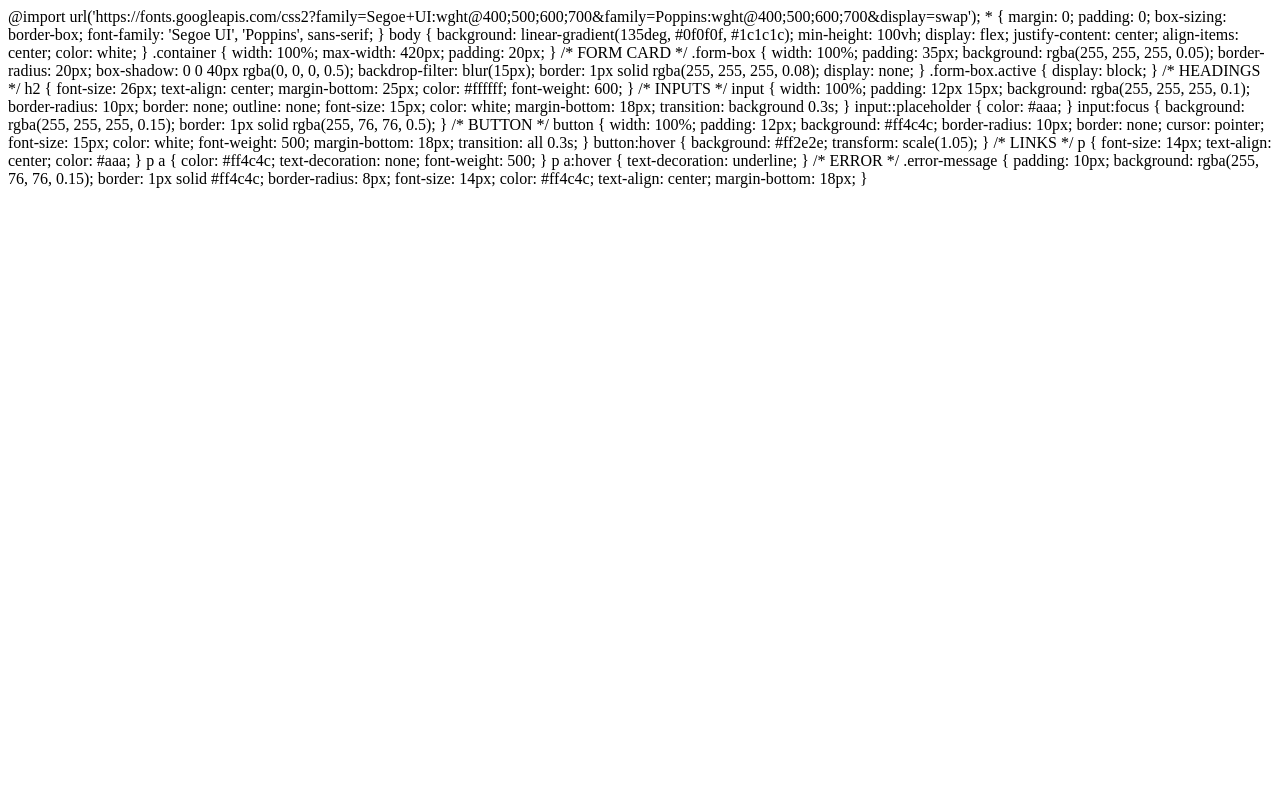
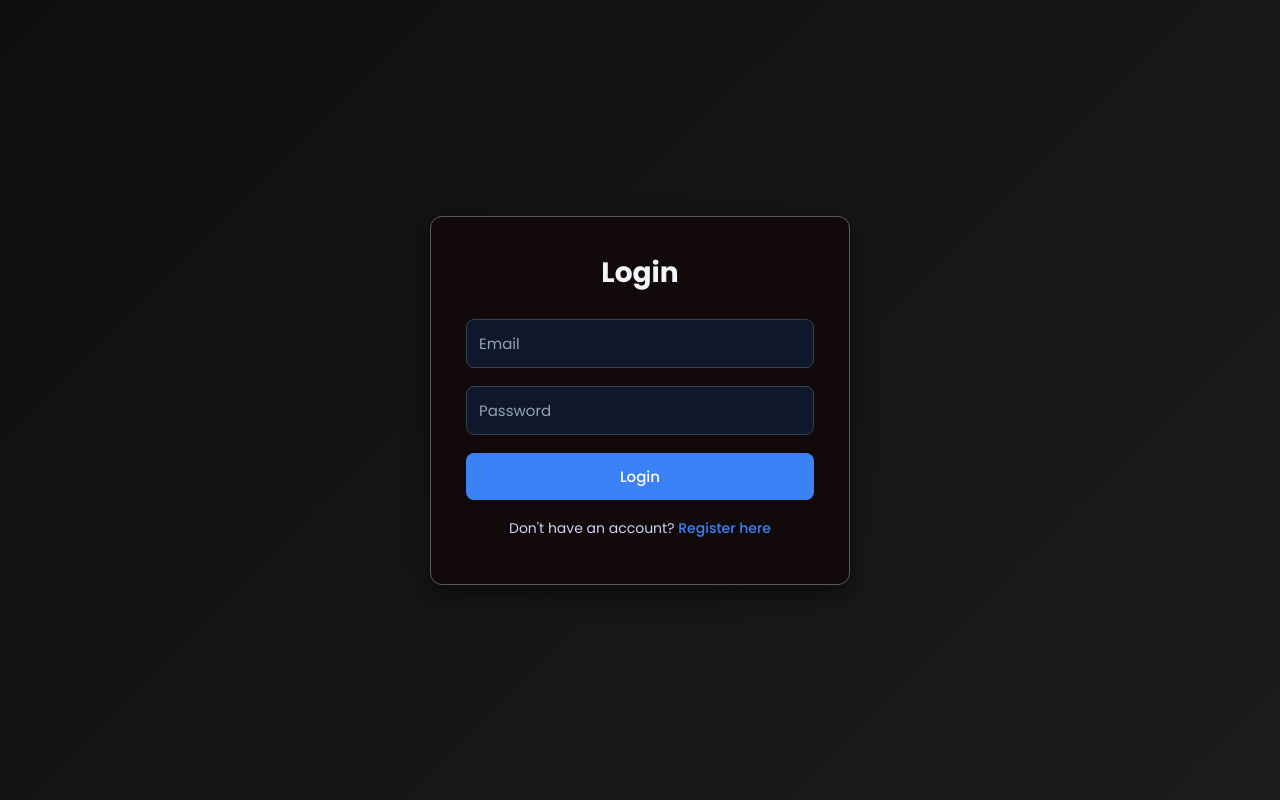
Before and after one commit to Archanaanil2106/Hybrid-movie-recommendation, a PHP site: page / in a window 1280 px wide. Run offline with PHP 8.4, Linux system fonts and the light colour scheme.

Commit message:
Update index.php

```diff
--- a/login_register/index.php
+++ b/login_register/index.php
@@ -1,120 +1,64 @@
-@import url('https://fonts.googleapis.com/css2?family=Segoe+UI:wght@400;500;600;700&family=Poppins:wght@400;500;600;700&display=swap');
+<?php
 
-* {
-    margin: 0;
-    padding: 0;
-    box-sizing: border-box;
-    font-family: 'Segoe UI', 'Poppins', sans-serif;
+session_start();
+
+$errors = [
+    'login' => $_SESSION['login_error'] ?? '',
+    'register' => $_SESSION['register_error'] ?? ''
+];
+$activeForm = $_SESSION['active_form'] ?? 'login';
+
+session_unset();
+
+function showError($error) {
+    return !empty($error) ? "<p class='error-message'>$error</p>" : '';
 }
 
-body {
-    background: linear-gradient(135deg, #0f0f0f, #1c1c1c);
-    min-height: 100vh;
-    display: flex;
-    justify-content: center;
-    align-items: center;
-    color: white;
+function isActiveForm($formName, $activeForm) {
+    return $formName === $activeForm ? 'active' : '';
 }
 
-.container {
-    width: 100%;
-    max-width: 420px;
-    padding: 20px;
-}
+?>
 
-/* FORM CARD */
-.form-box {
-    width: 100%;
-    padding: 35px;
-    background: rgba(255, 255, 255, 0.05);
-    border-radius: 20px;
-    box-shadow: 0 0 40px rgba(0, 0, 0, 0.5);
-    backdrop-filter: blur(15px);
-    border: 1px solid rgba(255, 255, 255, 0.08);
-    display: none;
-}
+<!DOCTYPE html>
+<html lang="en">
 
-.form-box.active {
-    display: block;
-}
+<head>
+    <meta charset="UTF-8">
+    <meta name="viewport" content="width=device-width, initial-scale=1.0">
+    <title>Login & Register Form</title>
+    <link rel="stylesheet" href="style.css"
+</head>
 
-/* HEADINGS */
-h2 {
-    font-size: 26px;
-    text-align: center;
-    margin-bottom: 25px;
-    color: #ffffff;
-    font-weight: 600;
-}
+<body>
+    <div class="container">
+        <div class="form-box <?= isActiveForm('login', $activeForm); ?>" id="login-form">
+            <form action="login_register.php" method="post">
+                <h2>Login</h2>
+                <?= showError($errors['login']); ?>
+                <input type="email" name="email" placeholder="Email" required>
+                <input type="password" name="password" placeholder="Password" required>
+                <button type="submit" name="login">Login</button>
+                <p>Don't have an account? <a href="#" onclick="showForm('register-form')">Register here</a></p>
+            </form>
 
-/* INPUTS */
-input {
-    width: 100%;
-    padding: 12px 15px;
-    background: rgba(255, 255, 255, 0.1);
-    border-radius: 10px;
-    border: none;
-    outline: none;
-    font-size: 15px;
-    color: white;
-    margin-bottom: 18px;
-    transition: background 0.3s;
-}
+        </div>
 
-input::placeholder {
-    color: #aaa;
-}
+        <div class="form-box <?= isActiveForm('register', $activeForm); ?>" id="register-form">
+            <form action="login_register.php" method="post">
+                <h2>Register</h2>
+                <?= showError($errors['register']); ?>
+                <input type="text" name="name" placeholder="Name" required>
+                <input type="email" name="email" placeholder="Email" required>
+                <input type="password" name="password" placeholder="Password" required>
+                <button type="submit" name="register">Register</button>
+                <input type="hidden" name="role" value="user">
+                <p>Already have an account? <a href="#" onclick="showForm('login-form')">Login</a></p>
+            </form>
 
-input:focus {
-    background: rgba(255, 255, 255, 0.15);
-    border: 1px solid rgba(255, 76, 76, 0.5);
-}
+        </div>
 
-/* BUTTON */
-button {
-    width: 100%;
-    padding: 12px;
-    background: #ff4c4c;
-    border-radius: 10px;
-    border: none;
-    cursor: pointer;
-    font-size: 15px;
-    color: white;
-    font-weight: 500;
-    margin-bottom: 18px;
-    transition: all 0.3s;
-}
-
-button:hover {
-    background: #ff2e2e;
-    transform: scale(1.05);
-}
-
-/* LINKS */
-p {
-    font-size: 14px;
-    text-align: center;
-    color: #aaa;
-}
-
-p a {
-    color: #ff4c4c;
-    text-decoration: none;
-    font-weight: 500;
-}
-
-p a:hover {
-    text-decoration: underline;
-}
-
-/* ERROR */
-.error-message {
-    padding: 10px;
-    background: rgba(255, 76, 76, 0.15);
-    border: 1px solid #ff4c4c;
-    border-radius: 8px;
-    font-size: 14px;
-    color: #ff4c4c;
-    text-align: center;
-    margin-bottom: 18px;
-}
+    </div>
+    <script src="script.js"></script>
+</body>
+</html>
```
